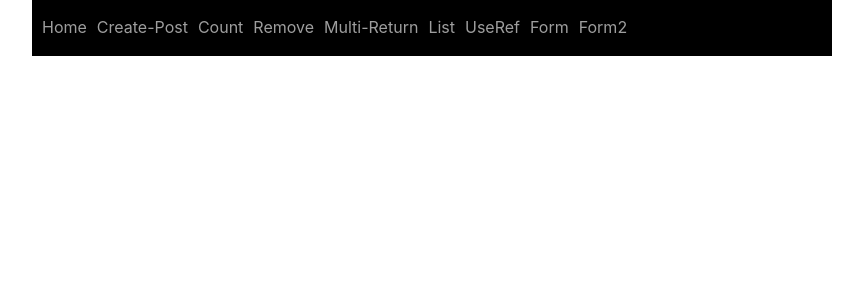
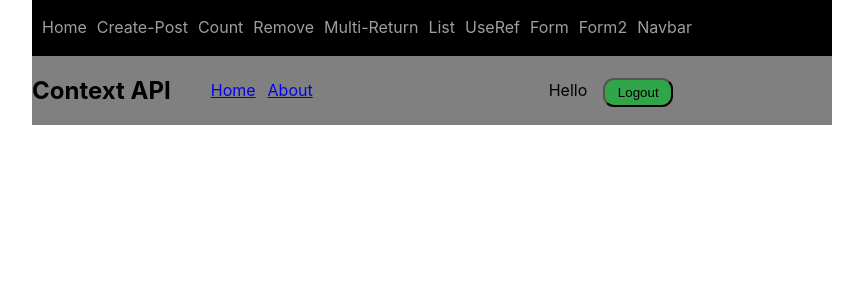
Before and after one commit to ajay09a/React-blog, a React (Create React App) app: page /navbar2 in a window 1280 px wide. Shown: the top 300 px of the page, without its empty margins (208-1071 px from the left). Built offline with nearby package versions, Linux system fonts and the light colour scheme.

Commit message:
setting up context api

```diff
--- a/src/components/App.js
+++ b/src/components/App.js
@@ -12,6 +12,7 @@ import { ListPeople } from './ListPeople';
 import { UseRef } from './UseRef';
 import { Form } from './Form';
 import { Form2 } from './Form2';
+import { Navbar2 } from './navbar2/Navbar2';
 
 function App() {
   return (
@@ -30,6 +31,7 @@ function App() {
         <Route exact path="/use-ref" element={<UseRef/>} />
         <Route exact path="/creating-form" element={<Form/>} />
         <Route exact path="/creating-form2" element={<Form2/>} />
+        <Route exact path="/navbar2" element={<Navbar2/>} />
       </Routes>
       </Router>
     </div>
--- a/src/components/Navbar.js
+++ b/src/components/Navbar.js
@@ -30,6 +30,9 @@ function Navbar() {
         <li>
           <Link to="creating-form2">Form2</Link>
         </li>
+        <li>
+          <Link to="navbar2">Navbar</Link>
+        </li>
       </ul>
     </div>
   )
--- /dev/null
+++ b/src/components/navbar2/NavLink.js
@@ -0,0 +1,35 @@
+import React from 'react'
+import { Link } from 'react-router-dom'
+import { PersonDetail } from './PersonDetail'
+
+export const NavLink = () => {
+  return (
+    <div style={style.container}>
+        <ul style={style.ul}>
+            <li style={style.li}>
+                <Link>Home</Link>
+            </li>
+            <li style={style.li}>
+                <Link>About</Link>
+            </li>
+        </ul>
+        <PersonDetail />
+    </div>
+  )
+}
+
+const style = {
+    ul: {
+        display: 'flex',
+        alignItems: 'center',
+        listStyle: 'none',
+        paddingRight: 224
+    },
+    li:{
+        paddingRight: 12
+    },
+    container:{
+        display: 'flex',
+        alignItems: 'center',
+    }
+}
--- /dev/null
+++ b/src/components/navbar2/Navbar2.js
@@ -0,0 +1,18 @@
+import React from 'react'
+import { NavLink } from './NavLink'
+
+export const Navbar2 = () => {
+  return (
+    <div style={style.nav}>
+        <h2>Context API</h2>
+        <NavLink />
+    </div>
+  )
+}
+
+const style = {
+    nav:{
+        display: 'flex',
+        background: 'grey'
+    }
+}
--- /dev/null
+++ b/src/components/navbar2/PersonDetail.js
@@ -0,0 +1,25 @@
+import React from 'react'
+
+export const PersonDetail = () => {
+  return (
+    <div style={style.container}>
+        <p>Hello</p>
+        <button style={style.btn}>Logout</button>
+    </div>
+  )
+}
+
+const style = {
+    container:{
+        display: 'flex'
+    },
+    btn: {
+        width: 70,
+        height: 29,
+        borderRadius: 11,
+        background: '#30a549',
+        marginTop: 14,
+        marginLeft: 16,
+        cursor: 'pointer'
+    }
+}
```
